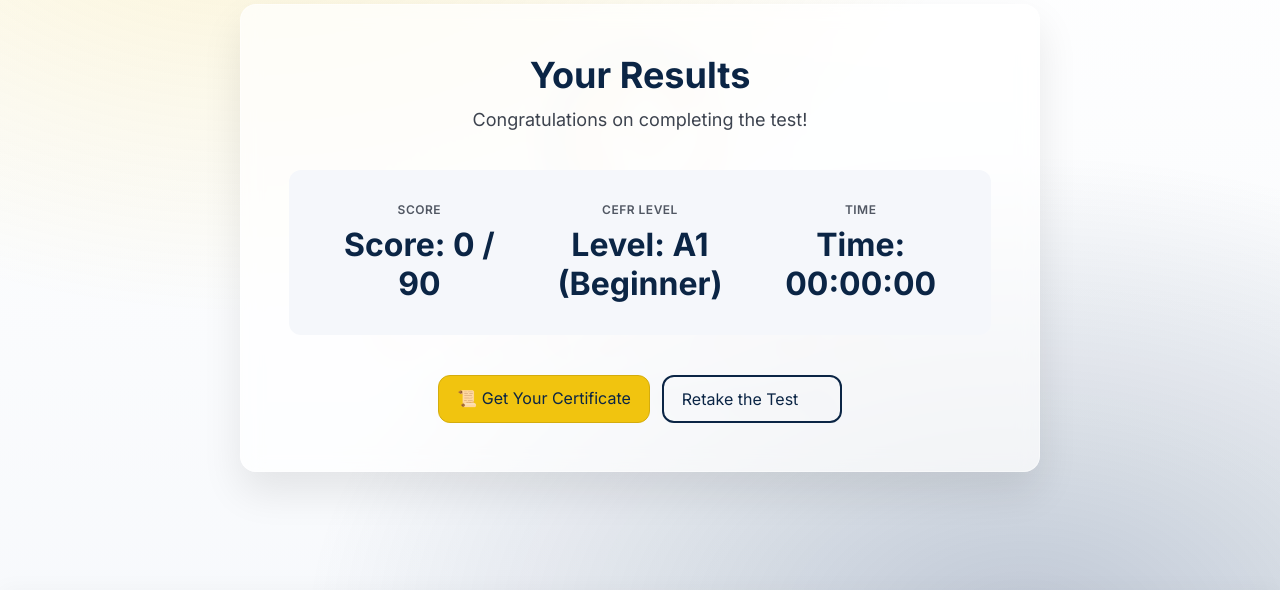
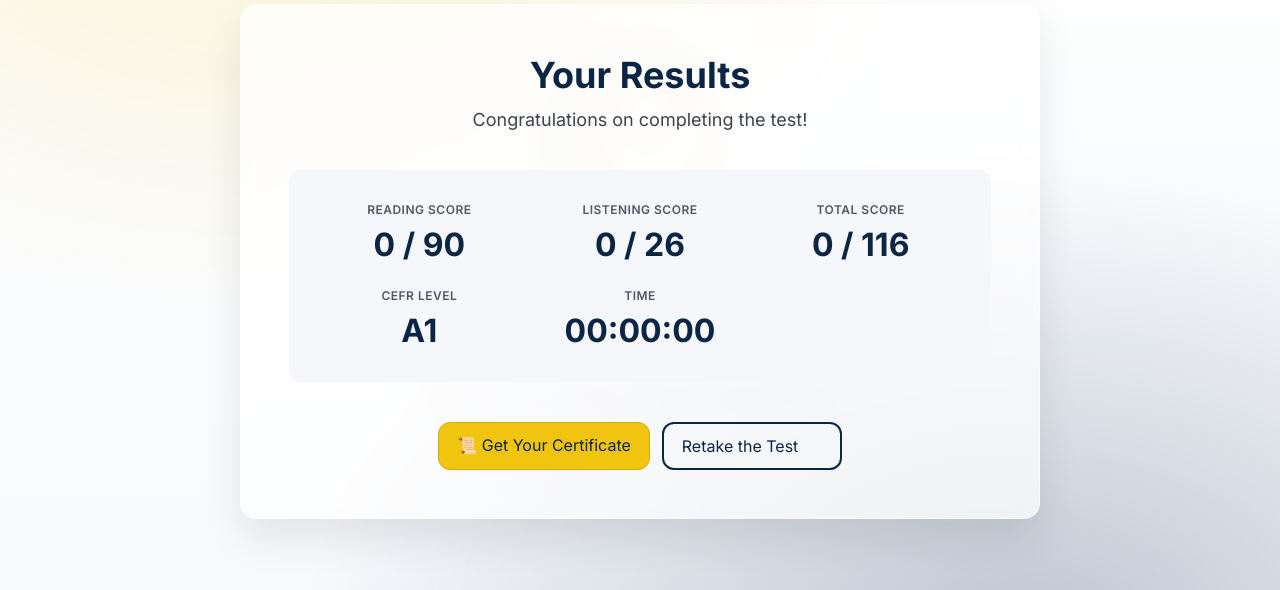
Before and after one commit to DavenBANKA/Conseilux_test, a Flask app: page /resultats in a window 1280 px wide. Shown: the part 165-755 px from the top of the page. Run offline with Flask 3, Linux system fonts and the light colour scheme.

Commit message:
Results & certificate: correct scoring (reading+listening), CEFR mapping (A1..C2), separate scores on results page; sanitize student name on certificate; fix listening state saving; reading per-question timer pause/resume; minor UI updates

```diff
--- a/static/js/results.js
+++ b/static/js/results.js
@@ -1,15 +1,20 @@
 (function(){
-  const LS_KEY = 'conseilux_test_state';
+  const LS_READING = 'conseilux_test_state';
+  const LS_LISTENING = 'conseilux_listening_state_v2';
   const LS_START = 'conseilux_test_start_ts';
 
-  function loadState(){
-    try{ return JSON.parse(localStorage.getItem(LS_KEY)); }
+  // Listening official answer key (1..26)
+  const LISTENING_KEY = {
+    1:'b',2:'c',3:'b',4:'b',5:'b',
+    6:'a',7:'b',8:'b',9:'a',10:'a',
+    11:'b',12:'b',13:'b',14:'b',15:'a',16:'b',
+    17:'b',18:'b',19:'c',20:'b',21:'b',
+    22:'b',23:'b',24:'b',25:'b',26:'a'
+  };
+
+  function loadJSON(key){
+    try{ return JSON.parse(localStorage.getItem(key) || 'null'); }
     catch(e){ return null; }
-  }
-
-  function clearForRestart(){
-    localStorage.removeItem(LS_KEY);
-    localStorage.removeItem(LS_START);
   }
 
   function elapsedString(){
@@ -22,39 +27,69 @@
     return `${pad(hh)}:${pad(mm)}:${pad(ss)}`;
   }
 
-  function computeScore(state){
-    if(!state) return 0;
-    const key = window.CONSEILUX.ANSWER_KEY;
+  function computeReadingScore(){
+    const state = loadJSON(LS_READING) || {};
+    const answers = state.answers || {};
+    const key = (window.CONSEILUX && window.CONSEILUX.ANSWER_KEY) ? window.CONSEILUX.ANSWER_KEY : [];
     let correct = 0;
-    key.forEach((ans, idx)=>{
-      const qid = idx+1;
-      if(state.answers && state.answers[qid] === ans) correct += 1;
-    });
+    for(let i=1;i<=key.length;i++){
+      if(answers[i] && key[i-1] && answers[i] === key[i-1]) correct++;
+    }
     return correct;
   }
 
-  function mapCEFR(score){
-    if(score <= 20) return 'A1 (Beginner)';
-    if(score <= 35) return 'A2 (Elementary)';
-    if(score <= 60) return 'B1 (Intermediate)';
-    if(score <= 80) return 'B2 (Upper Intermediate)';
-    if(score <= 85) return 'C1 (Advanced)';
-    return 'C2 (Proficient)';
+  function computeListeningScore(){
+    const state = loadJSON(LS_LISTENING) || {};
+    const answers = state.answers || {};
+    let correct = 0;
+    for(let i=1;i<=26;i++){
+      const right = LISTENING_KEY[i];
+      if(answers[i] && right && answers[i] === right) correct++;
+    }
+    return correct;
   }
 
-  const state = loadState();
-  const score = computeScore(state);
-  const total = window.CONSEILUX.ANSWER_KEY.length;
+  function mapCEFRTotal(total){
+    // Out of 116 questions (90 reading + 26 listening)
+    if(total >= 101) return 'C2';
+    if(total >= 81)  return 'C1';
+    if(total >= 61)  return 'B2';
+    if(total >= 41)  return 'B1';
+    if(total >= 21)  return 'A2';
+    return 'A1';
+  }
+
+  function clearForRestart(){
+    localStorage.removeItem(LS_READING);
+    localStorage.removeItem(LS_LISTENING);
+    localStorage.removeItem(LS_START);
+  }
+
+  const readingScore = computeReadingScore();
+  const listeningScore = computeListeningScore();
+  const totalScore = readingScore + listeningScore;
   const timeStr = elapsedString();
 
-  document.getElementById('score-line').textContent = `Score: ${score} / ${total}`;
-  document.getElementById('cefr-line').textContent = `Level: ${mapCEFR(score)}`;
-  document.getElementById('time-line').textContent = `Time: ${timeStr}`;
+  const scoreLine = document.getElementById('score-line'); // legacy (may not exist)
+  const readingLine = document.getElementById('reading-score-line');
+  const listeningLine = document.getElementById('listening-score-line');
+  const totalLine = document.getElementById('total-score-line');
+  const cefrLine = document.getElementById('cefr-line');
+  const timeLine = document.getElementById('time-line');
+  if(scoreLine){ scoreLine.textContent = `${totalScore} / 116 (Reading ${readingScore}/90, Listening ${listeningScore}/26)`; }
+  if(readingLine){ readingLine.textContent = `${readingScore} / 90`; }
+  if(listeningLine){ listeningLine.textContent = `${listeningScore} / 26`; }
+  if(totalLine){ totalLine.textContent = `${totalScore} / 116`; }
+  if(cefrLine){ cefrLine.textContent = mapCEFRTotal(totalScore); }
+  if(timeLine){ timeLine.textContent = timeStr; }
 
-  document.getElementById('restart-btn').addEventListener('click', function(e){
-    e.preventDefault();
-    clearForRestart();
-    sessionStorage.removeItem('studentData');
-    window.location.href = '/register';
-  });
+  const restartBtn = document.getElementById('restart-btn');
+  if(restartBtn){
+    restartBtn.addEventListener('click', function(e){
+      e.preventDefault();
+      clearForRestart();
+      sessionStorage.removeItem('studentData');
+      window.location.href = '/register';
+    });
+  }
 })();
--- a/templates/results.html
+++ b/templates/results.html
@@ -10,8 +10,16 @@
       </div>
       <div class="results-stats">
         <div class="result-stat">
-          <div class="stat-label">Score</div>
-          <div id="score-line" class="stat-value">0 / 90</div>
+          <div class="stat-label">Reading Score</div>
+          <div id="reading-score-line" class="stat-value">0 / 90</div>
+        </div>
+        <div class="result-stat">
+          <div class="stat-label">Listening Score</div>
+          <div id="listening-score-line" class="stat-value">0 / 26</div>
+        </div>
+        <div class="result-stat">
+          <div class="stat-label">Total Score</div>
+          <div id="total-score-line" class="stat-value">0 / 116</div>
         </div>
         <div class="result-stat">
           <div class="stat-label">CEFR Level</div>
```
Also changed, not shown: static/js/listening_new.js (+3 -5 lines), templates/certificate.html (+47 -14 lines).
